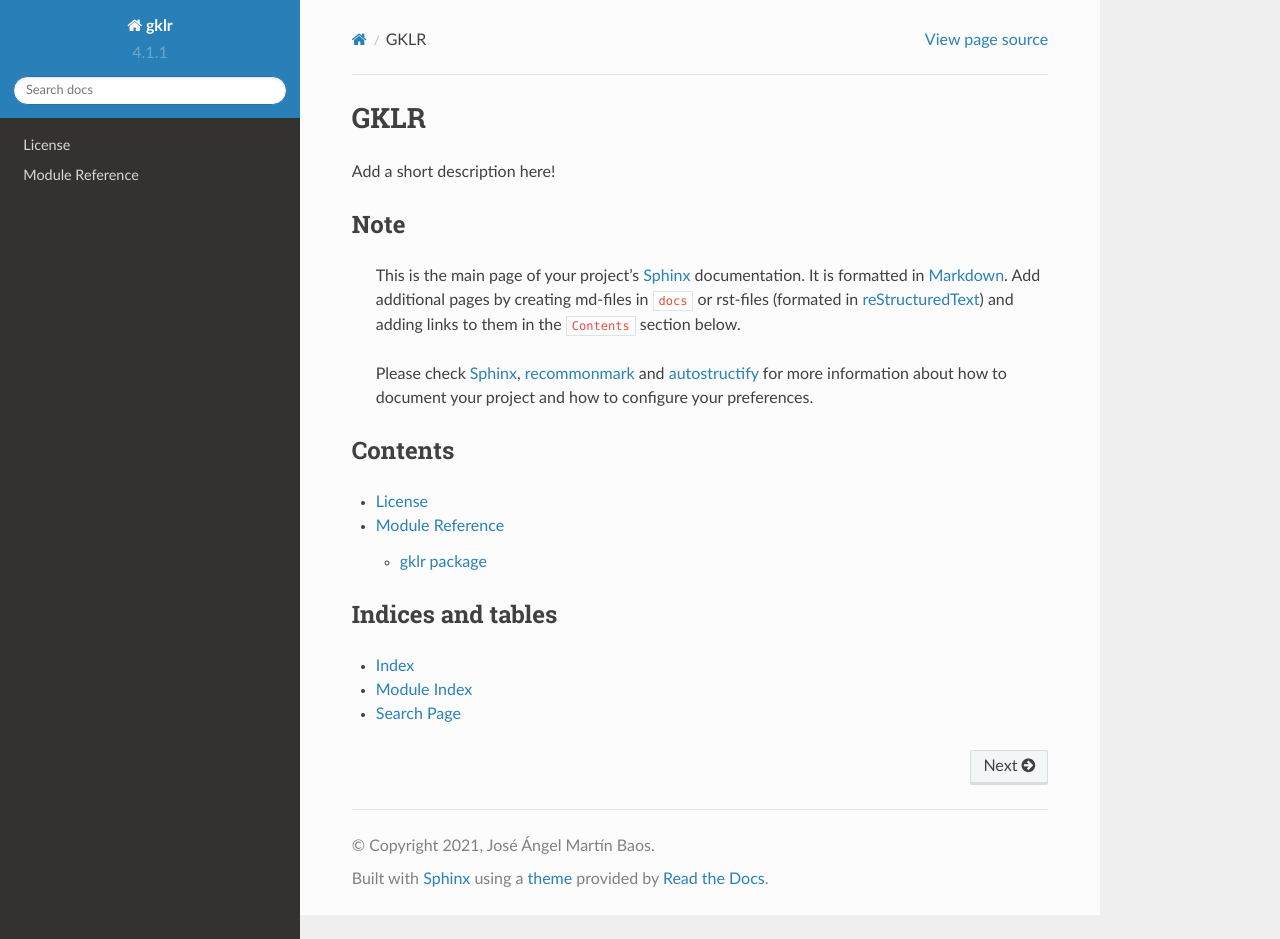
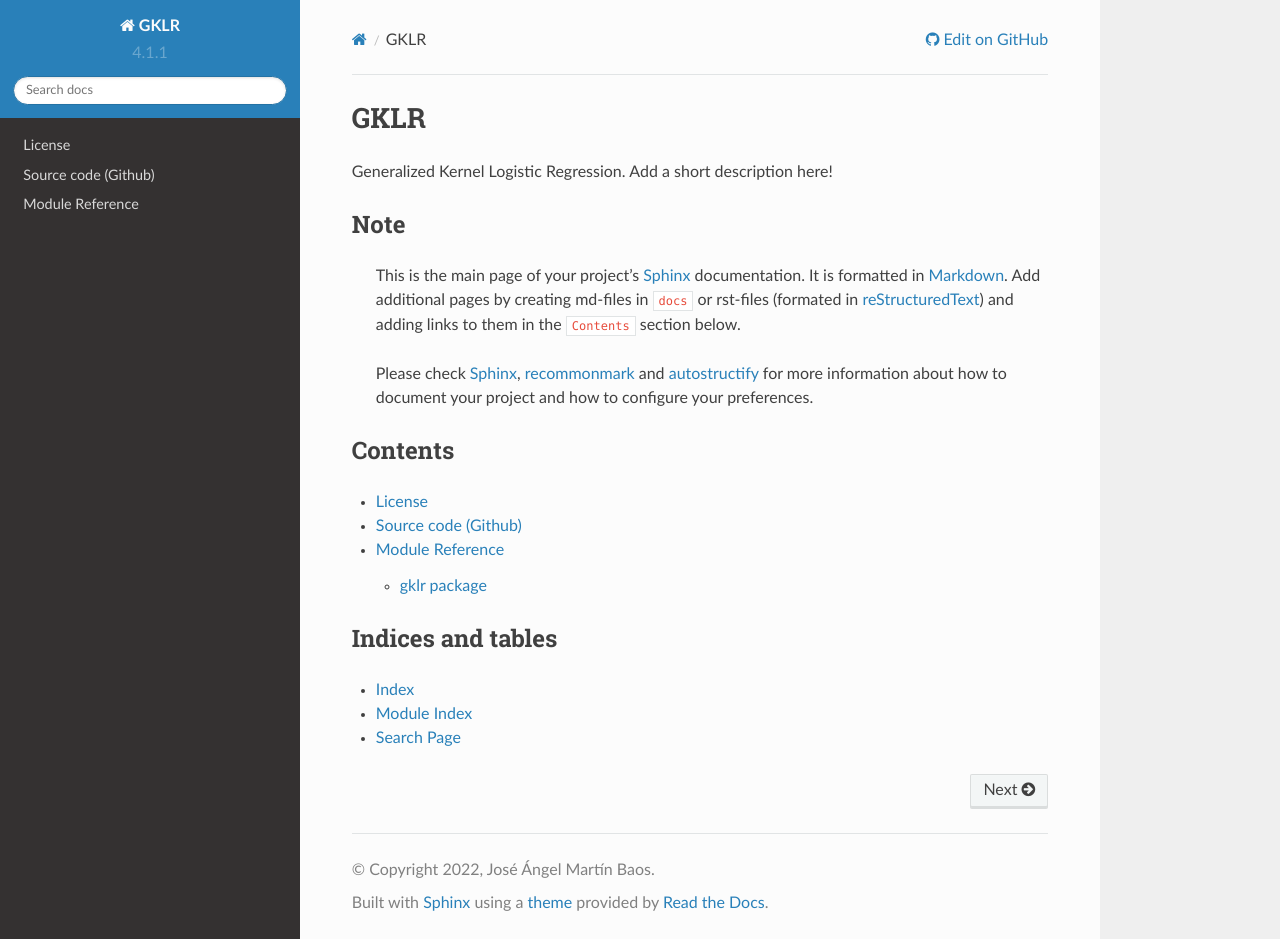
Before and after one commit to JoseAngelMartinB/gklr, a Sphinx documentation site: the page built from docs/index.md, in a window 1280 px wide and 939 px high. Built offline with Sphinx 7.4.7 and the Read the Docs theme 2.0.0, drawn with Linux system fonts in a browser that asks for light colours.

Commit message:
Minor changes to documentation

```diff
--- a/docs/conf.py
+++ b/docs/conf.py
@@ -120,8 +120,8 @@ source_suffix = [".rst", ".md"]
 master_doc = "index"
 
 # General information about the project.
-project = "gklr"
-copyright = "2021, José Ángel Martín Baos"
+project = "GKLR"
+copyright = "2022, José Ángel Martín Baos"
 
 # The version info for the project you're documenting, acts as replacement for
 # |version| and |release|, also used in various other places throughout the
@@ -193,6 +193,14 @@ html_theme = "sphinx_rtd_theme"
 # documentation.
 html_theme_options = {
 
+}
+
+html_context = {
+    "display_github": True, # Integrate GitHub
+    "github_user": "JoseAngelMartinB", # Username
+    "github_repo": "gklr", # Repo name
+    "github_version": "main", # Version
+    "conf_py_path": "/docs/", # Path in the checkout to the docs root
 }
 
 # Add any paths that contain custom themes here, relative to this directory.
--- a/docs/index.md
+++ b/docs/index.md
@@ -1,5 +1,6 @@
 # GKLR
 
+Generalized Kernel Logistic Regression.
 Add a short description here!
 
 
@@ -20,6 +21,7 @@ Add a short description here!
 * [License](license)
 * [Authors](authors)
 * [Changelog](changelog)
+* [Source code (Github)](https://github.com/JoseAngelMartinB/gklr)
 * [Module Reference](api/modules)
 
 
```
Also changed, not shown: 1 other file.
